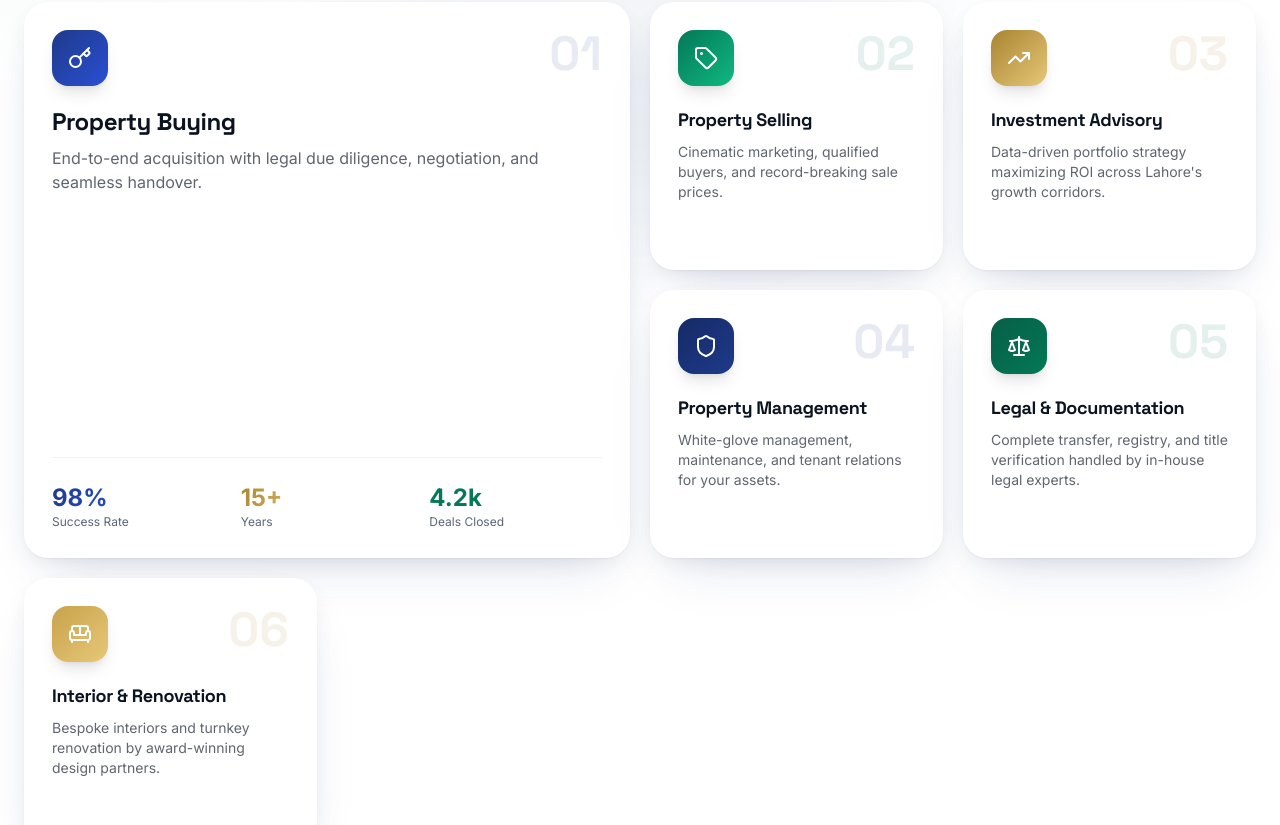
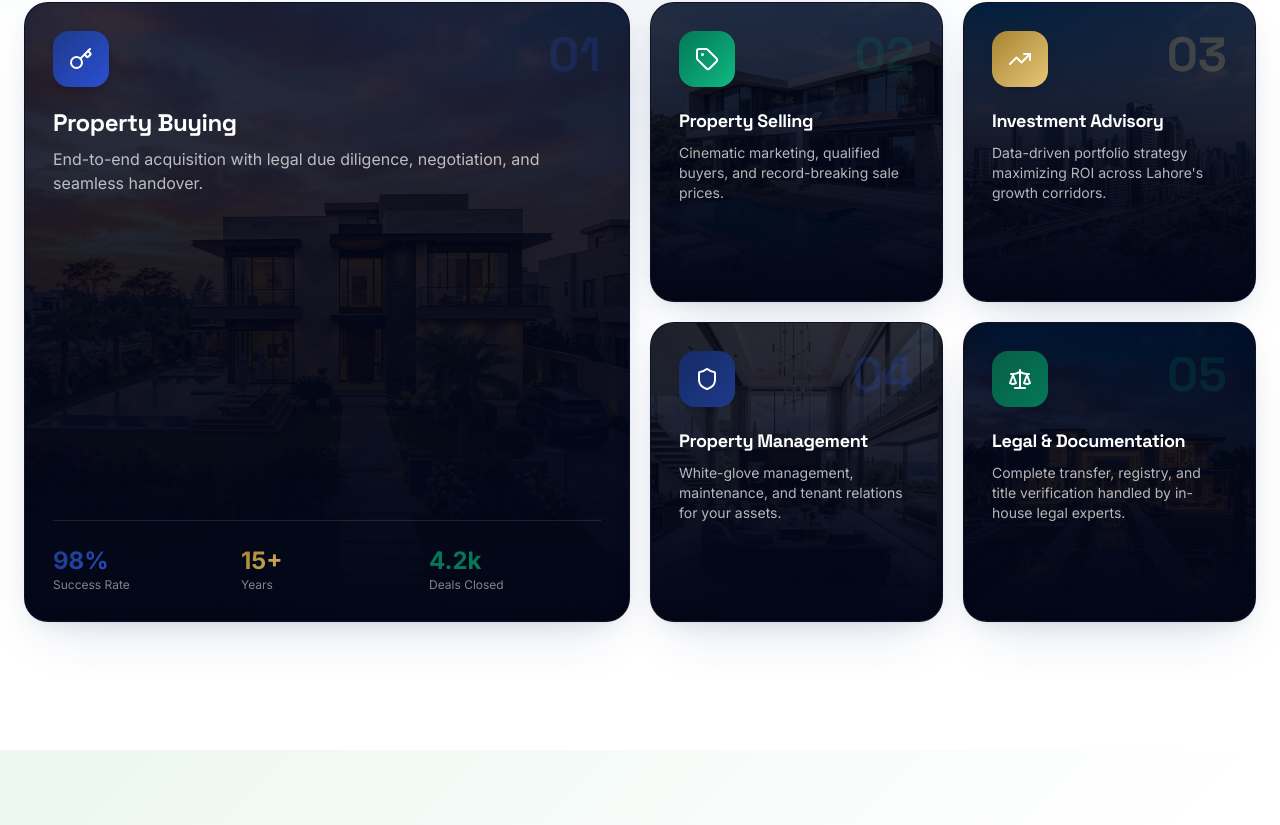
Before and after one commit to UsamaAkbar727/Real-Estate, a Next.js app in the folder frontend/: page / in a window 1280 px wide. Shown: the part 6151-6976 px from the top of the page. Built offline with nearby package versions, Linux system fonts and the light colour scheme; no server answers.

Commit message:
feat: implement luxury services section and centralized real estate data schema

```diff
--- a/frontend/src/components/real-estate/services.tsx
+++ b/frontend/src/components/real-estate/services.tsx
@@ -23,13 +23,20 @@ const iconMap: Record<string, React.ComponentType<{ className?: string }>> = {
   sofa: Sofa,
 };
 
+const bgImages: Record<string, string> = {
+  key: "/images/villa_exterior_1.png",
+  tag: "/images/villa_exterior_2.png",
+  trending: "/images/skyline.png",
+  shield: "/images/interior_living.png",
+  scale: "/images/villa_exterior_3.png",
+};
+
 const accents = [
-  { bg: "from-[var(--royal)] to-[var(--royal-light)]", glow: "bg-[var(--royal)]/10", text: "text-[var(--royal)]" },
+  { bg: "from-[var(--royal)] to-[var(--royal-light)]", glow: "bg-[var(--royal)]/10", text: "text-[var(--royal-light)]" },
   { bg: "from-[var(--emerald-brand)] to-[#10b981]", glow: "bg-[var(--emerald-brand)]/10", text: "text-[var(--emerald-brand)]" },
-  { bg: "from-[var(--gold-deep)] to-[var(--gold-light)]", glow: "bg-[var(--gold)]/12", text: "text-[var(--gold-deep)]" },
-  { bg: "from-[var(--royal-deep)] to-[var(--royal)]", glow: "bg-[var(--royal)]/10", text: "text-[var(--royal)]" },
+  { bg: "from-[var(--gold-deep)] to-[var(--gold-light)]", glow: "bg-[var(--gold)]/12", text: "text-[var(--gold-light)]" },
+  { bg: "from-[var(--royal-deep)] to-[var(--royal)]", glow: "bg-[var(--royal)]/10", text: "text-[var(--royal-light)]" },
   { bg: "from-[var(--emerald-deep)] to-[var(--emerald-brand)]", glow: "bg-[var(--emerald-brand)]/10", text: "text-[var(--emerald-brand)]" },
-  { bg: "from-[var(--gold)] to-[var(--gold-light)]", glow: "bg-[var(--gold)]/12", text: "text-[var(--gold-deep)]" },
 ];
 
 export default function Services() {
@@ -73,6 +80,7 @@ export default function Services() {
             const Icon = iconMap[s.icon] ?? Key;
             const a = accents[i % accents.length];
             const isLarge = i === 0;
+            const bgImage = bgImages[s.icon] || "/images/villa_exterior_1.png";
             return (
               <motion.div
                 key={s.title}
@@ -81,50 +89,61 @@ export default function Services() {
                 viewport={{ once: true, margin: "-60px" }}
                 transition={{ duration: 0.55, delay: (i % 4) * 0.08, ease: [0.22, 1, 0.36, 1] }}
                 className={cn(
-                  "group relative rounded-3xl p-7 bg-white shadow-luxe hover:shadow-luxe-lg transition-all overflow-hidden cursor-pointer",
-                  isLarge && "lg:col-span-2 lg:row-span-2"
+                  "group relative rounded-3xl p-7 bg-slate-950 border border-white/5 hover:border-[var(--gold)]/30 shadow-luxe hover:shadow-luxe-lg transition-all overflow-hidden cursor-pointer min-h-[300px]",
+                  isLarge && "lg:col-span-2 lg:row-span-2 min-h-[420px]"
                 )}
               >
-                {/* Glow blob */}
-                <div className={cn("absolute -top-16 -right-16 w-48 h-48 rounded-full blur-3xl opacity-0 group-hover:opacity-100 transition-opacity duration-500", a.glow)} />
+                {/* Background Image with Overlay */}
+                <div className="absolute inset-0 z-0 overflow-hidden">
+                  <img
+                    src={bgImage}
+                    alt={s.title}
+                    className="w-full h-full object-cover transition-transform duration-700 ease-out group-hover:scale-110 opacity-30 group-hover:opacity-50"
+                  />
+                  <div className="absolute inset-0 bg-gradient-to-t from-slate-950 via-slate-950/70 to-slate-950/30 group-hover:via-slate-950/65 group-hover:to-slate-950/20 transition-all duration-500" />
+                </div>
 
-                <div className="relative flex flex-col h-full">
+                <div className="relative flex flex-col h-full z-10 justify-between">
+                  <div>
                     <div className="flex items-start justify-between">
                       <div className={cn("h-14 w-14 rounded-2xl bg-gradient-to-br flex items-center justify-center text-white shadow-lg group-hover:scale-110 group-hover:-rotate-6 transition-transform duration-500", a.bg)}>
                         <Icon className="h-6 w-6" />
                       </div>
-                    <span className={cn("font-display text-5xl font-bold opacity-10", a.text)}>
+                      <span className={cn("font-display text-5xl font-bold opacity-20", a.text)}>
                         0{i + 1}
                       </span>
                     </div>
 
-                  <h3 className={cn("font-display font-bold text-[var(--ink)] mt-5 group-hover:text-[var(--royal)] transition-colors", isLarge ? "text-2xl" : "text-lg")}>
+                    <h3 className={cn("font-display font-bold text-white mt-5 group-hover:text-[var(--gold-light)] transition-colors", isLarge ? "text-2xl" : "text-lg")}>
                       {s.title}
                     </h3>
-                  <p className={cn("text-[var(--ink)]/65 mt-2 leading-relaxed flex-1", isLarge ? "text-base" : "text-sm")}>
+                    <p className={cn("text-white/70 mt-2 leading-relaxed", isLarge ? "text-base" : "text-sm")}>
                       {s.desc}
                     </p>
+                  </div>
 
-                  <div className="mt-5 flex items-center gap-2 text-sm font-semibold text-[var(--royal)] opacity-0 group-hover:opacity-100 translate-y-2 group-hover:translate-y-0 transition-all">
+                  <div>
+                    <div className="mt-5 flex items-center gap-2 text-sm font-semibold text-[var(--gold-light)] opacity-0 group-hover:opacity-100 translate-y-2 group-hover:translate-y-0 transition-all">
                       Learn More <ArrowUpRight className="h-4 w-4" />
                     </div>
 
                     {isLarge && (
-                    <div className="mt-6 pt-6 border-t border-border/60 grid grid-cols-3 gap-4">
+                      <div className="mt-6 pt-6 border-t border-white/10 grid grid-cols-3 gap-4">
                         <div>
                           <div className="text-2xl font-bold text-gradient-royal">98%</div>
-                        <div className="text-xs text-[var(--muted-foreground)]">Success Rate</div>
+                          <div className="text-xs text-white/50">Success Rate</div>
                         </div>
                         <div>
                           <div className="text-2xl font-bold text-gradient-gold">15+</div>
-                        <div className="text-xs text-[var(--muted-foreground)]">Years</div>
+                          <div className="text-xs text-white/50">Years</div>
                         </div>
                         <div>
                           <div className="text-2xl font-bold text-[var(--emerald-brand)]">4.2k</div>
-                        <div className="text-xs text-[var(--muted-foreground)]">Deals Closed</div>
+                          <div className="text-xs text-white/50">Deals Closed</div>
                         </div>
                       </div>
                     )}
+                  </div>
                 </div>
               </motion.div>
             );
--- a/frontend/src/lib/real-estate-data.ts
+++ b/frontend/src/lib/real-estate-data.ts
@@ -619,11 +619,6 @@ export const services = [
     desc: "Complete transfer, registry, and title verification handled by in-house legal experts.",
     icon: "scale",
   },
-  {
-    title: "Interior & Renovation",
-    desc: "Bespoke interiors and turnkey renovation by award-winning design partners.",
-    icon: "sofa",
-  },
 ];
 
 export const whyChooseUs = [
```
Lines whose indentation alone changed are shown as unchanged.
